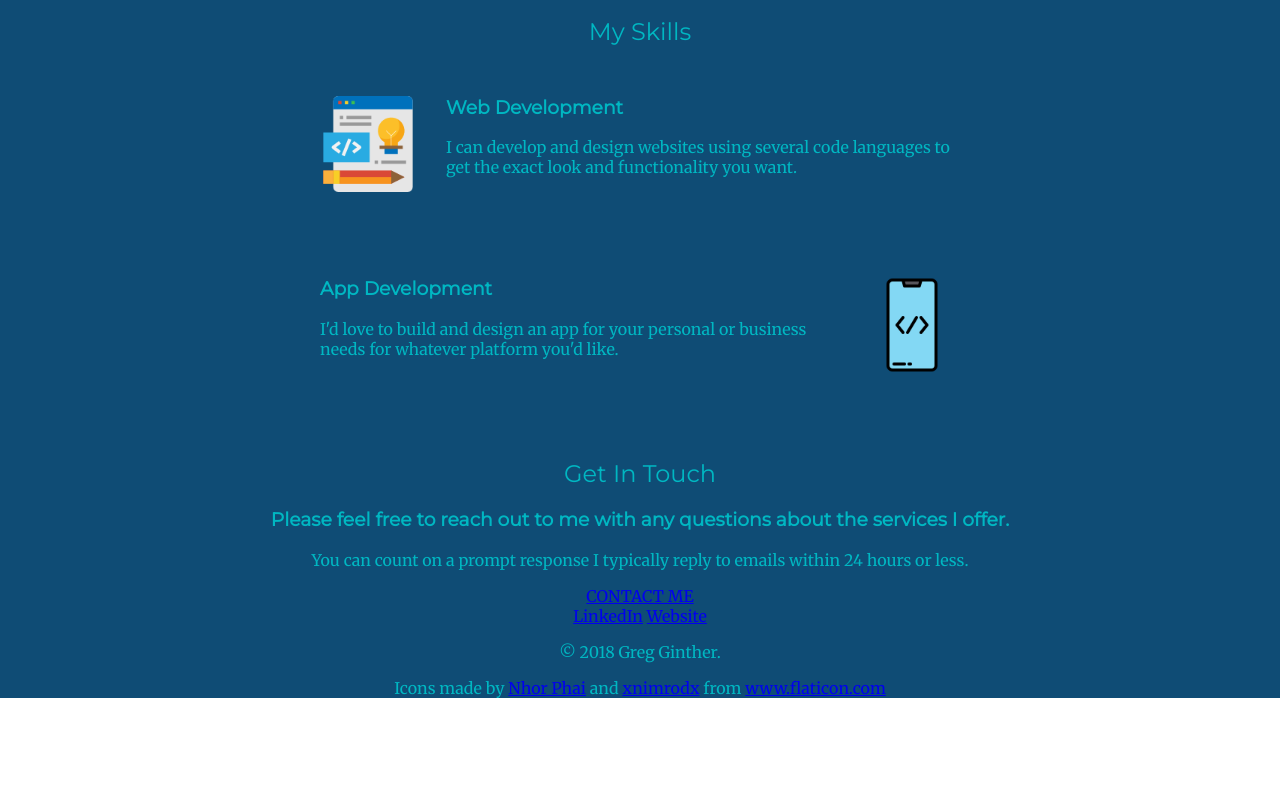
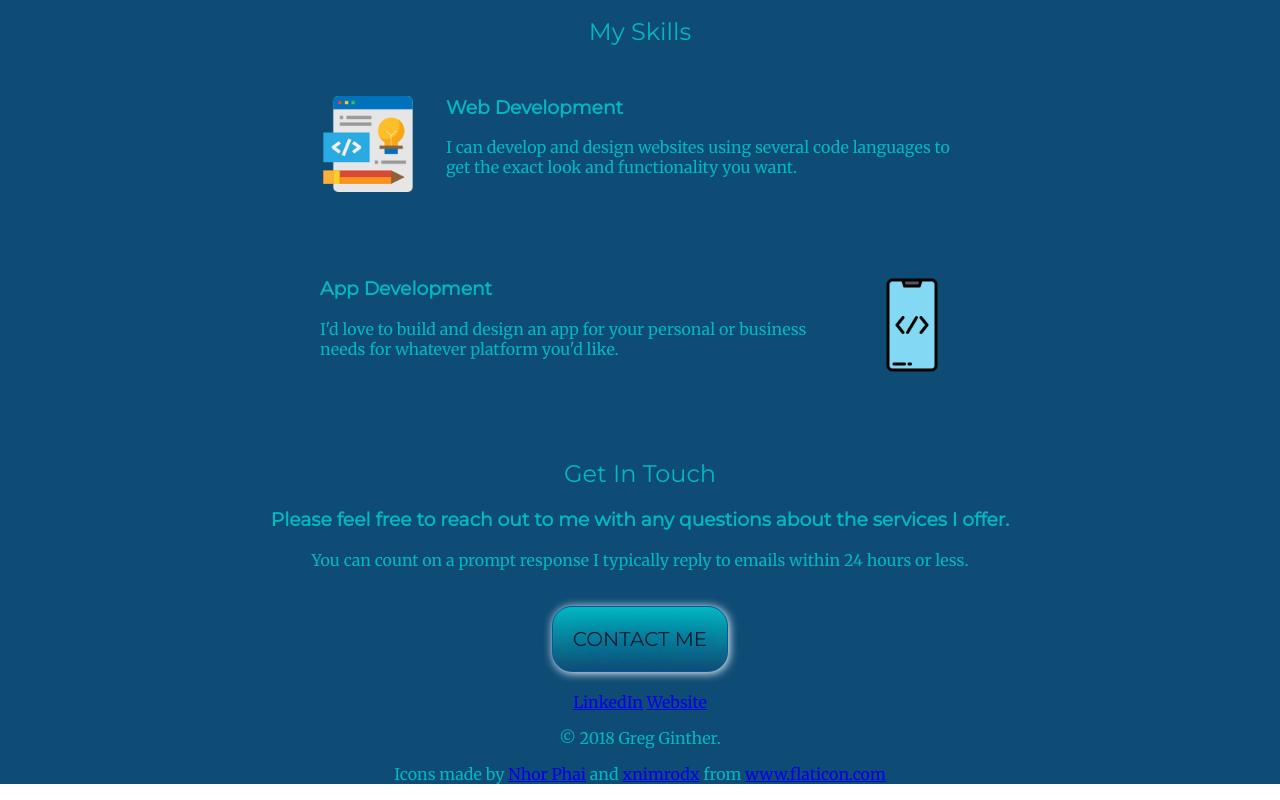
Before and after one commit to bigginth/My-Site, a plain HTML site: page index.html in a window 1280 px wide. Shown: the part 952-1752 px from the top of the page. Before the commit the page ends 1666 px from the top, so only its background shows below. Drawn offline with Linux system fonts and the light colour scheme.

Commit message:
Update style.css

```diff
--- a/style.css
+++ b/style.css
@@ -62,3 +62,44 @@ h3 {
 .description {
     margin-bottom: 100px;
 }
+.btn {
+    background: #00b7c2;
+    background-image: -webkit-linear-gradient(top, #00b7c2, #0F4C75);
+    background-image: -moz-linear-gradient(top, #00b7c2, #0F4C75);
+    background-image: -ms-linear-gradient(top, #00b7c2, #0F4C75);
+    background-image: -o-linear-gradient(top, #00b7c2, #0F4C75);
+    background-image: linear-gradient(to bottom, #00b7c2, #0F4C75);
+    -webkit-border-radius: 20px;
+    -moz-border-radius: 20px;
+    border-radius: 20px;
+    color: #0f1c2b;
+    font-family: 'Montserrat', sans-serif;
+    font-size: 20px;
+    font-weight: 100;
+    padding: 20px;
+    box-shadow: 1px 1px 10px 0px #FFFFFF;
+    -webkit-box-shadow: 1px 1px 10px 0px #FFFFFF;
+    -moz-box-shadow: 1px 1px 10px 0px #FFFFFF;
+    text-shadow: 1px 1px 20px #0059A0;
+    border: solid #0059A0 1px;
+    text-decoration: none;
+    display:inline-block;
+    cursor: pointer;
+    text-align: center;
+    margin-bottom: 20px;
+    margin-top: 20px;
+    }
+
+    .btn:hover {
+    border: solid #99C624 4px;
+    background: #B1D01E;
+    background-image: -webkit-linear-gradient(top, #B1D01E, #3D94F6);
+    background-image: -moz-linear-gradient(top, #B1D01E, #3D94F6);
+    background-image: -ms-linear-gradient(top, #B1D01E, #3D94F6);
+    background-image: -o-linear-gradient(top, #B1D01E, #3D94F6);
+    background-image: linear-gradient(to bottom, #B1D01E, #3D94F6);
+    -webkit-border-radius: 20px;
+    -moz-border-radius: 20px;
+    border-radius: 20px;
+    text-decoration: none;
+    }
```
